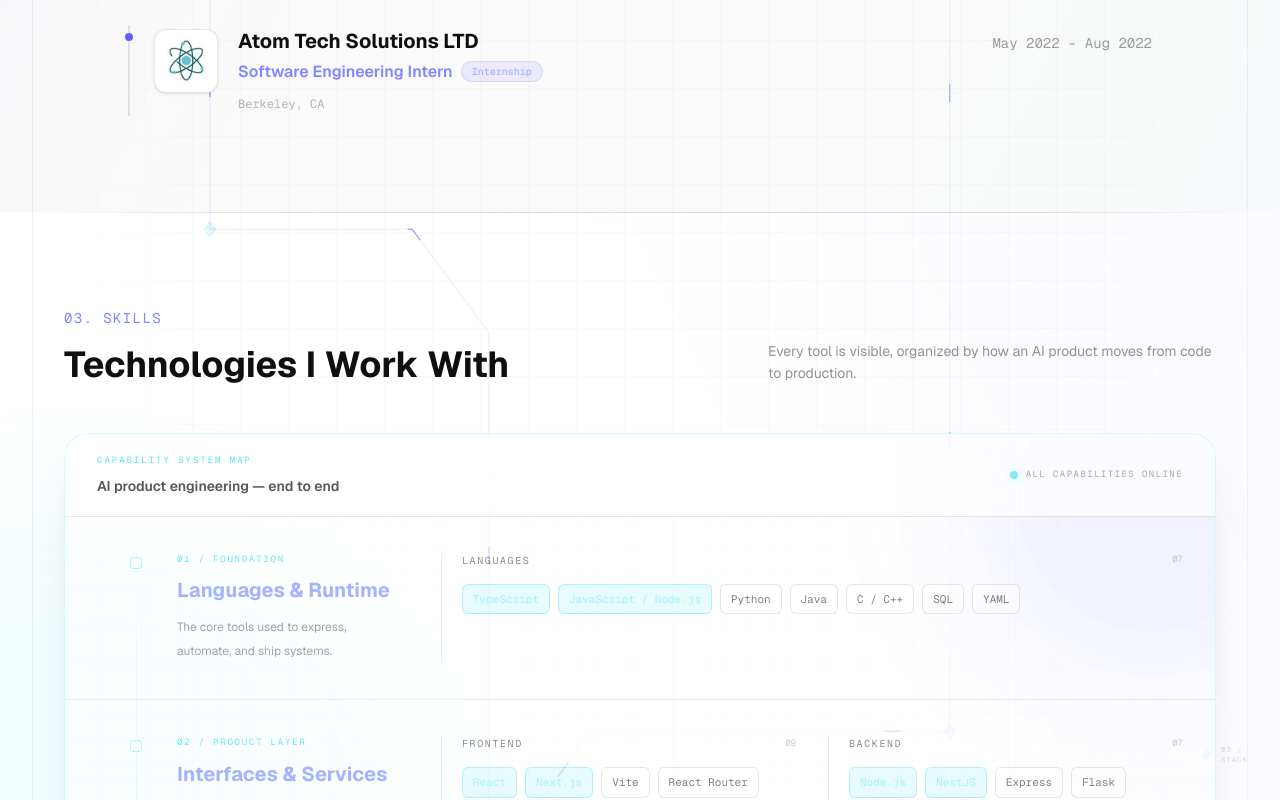
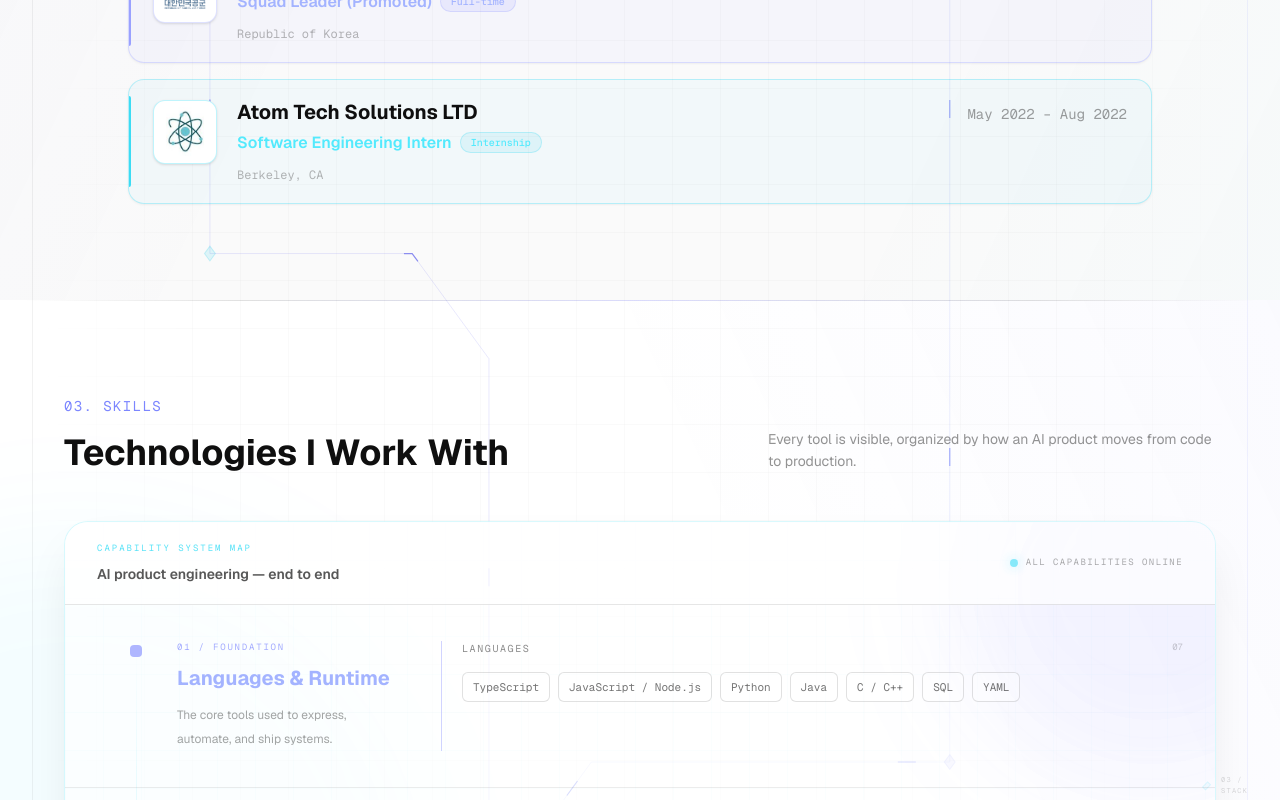
Before and after one commit to danielsoo/portfolio, a Next.js app: page / in a window 1280 px wide. Shown: the part 2440-3240 px from the top of the page. Built offline with nearby package versions, Linux system fonts and the light colour scheme.

Commit message:
feat: refine portfolio project presentation

```diff
--- a/src/components/sections/Awards.tsx
+++ b/src/components/sections/Awards.tsx
@@ -4,6 +4,7 @@ import { motion } from "framer-motion";
 import { useInView } from "@/hooks/useInView";
 import { useLocale } from "@/i18n/LocaleProvider";
 import { messages } from "@/i18n/messages";
+import { getAccent } from "./accentPalette";
 
 export default function Awards() {
   const { ref, inView } = useInView();
@@ -27,24 +28,28 @@ export default function Awards() {
           </h2>
 
           <div className="grid sm:grid-cols-2 lg:grid-cols-3 gap-5">
-            {items.map((award, i) => (
+            {items.map((award, i) => {
+              const accent = getAccent(i);
+              return (
                 <motion.div
                   key={award.title.en}
                   initial={{ opacity: 0, scale: 0.95 }}
                   animate={inView ? { opacity: 1, scale: 1 } : {}}
                   transition={{ duration: 0.4, delay: i * 0.1 }}
-                className="group p-5 rounded-xl border border-[var(--foreground)]/10 hover:border-indigo-500/40 transition-all duration-300 hover:-translate-y-1"
+                  className={`group relative overflow-hidden rounded-xl border bg-gradient-to-br p-5 transition-all duration-300 hover:-translate-y-1 ${accent.border} ${accent.hoverBorder} ${accent.gradient}`}
                 >
+                  <div className={`pointer-events-none absolute -right-10 -top-10 h-24 w-24 rounded-full blur-3xl ${accent.glow}`} />
                 <div className="flex items-start gap-3">
                   <span className="text-2xl">{award.icon}</span>
                   <div className="flex-1 min-w-0">
                     <p className="font-bold text-sm leading-tight mb-1">{t(award.title)}</p>
-                    <p className="text-indigo-400 text-xs font-mono">{t(award.org)}</p>
+                    <p className={`text-xs font-mono ${accent.accent}`}>{t(award.org)}</p>
                     <p className="text-[var(--foreground)]/30 text-xs font-mono mt-1">{t(award.date)}</p>
                   </div>
                 </div>
                 </motion.div>
-            ))}
+              );
+            })}
           </div>
         </motion.div>
       </div>
--- a/src/components/sections/Experience.tsx
+++ b/src/components/sections/Experience.tsx
@@ -5,6 +5,7 @@ import Image from "next/image";
 import { useInView } from "@/hooks/useInView";
 import { useLocale } from "@/i18n/LocaleProvider";
 import { messages } from "@/i18n/messages";
+import { getAlternatingAccent } from "./accentPalette";
 
 export default function Experience() {
   const { ref, inView } = useInView();
@@ -27,19 +28,21 @@ export default function Experience() {
             {t(messages.experience.heading)}
           </h2>
 
-          <div className="space-y-8">
-            {entries.map((experience, index) => (
+          <div className="space-y-4">
+            {entries.map((experience, index) => {
+              const accent = getAlternatingAccent(index);
+              return (
                 <motion.article
                   key={experience.org.en}
                   initial={{ opacity: 0, x: -30 }}
                   animate={inView ? { opacity: 1, x: 0 } : {}}
                   transition={{ duration: 0.5, delay: index * 0.12 }}
-                className="group relative border-l-2 border-[var(--foreground)]/10 py-1 pl-6 transition-colors hover:border-indigo-500/50"
+                  className={`group relative overflow-hidden rounded-2xl border px-5 py-5 shadow-sm shadow-black/5 transition-all duration-300 hover:-translate-y-0.5 sm:px-6 ${accent.border} ${accent.hoverBorder} ${accent.surface}`}
                 >
-                <div className="absolute -left-[5px] top-2 h-2 w-2 rounded-full bg-indigo-500 transition-transform group-hover:scale-150" />
+                  <div className={`absolute inset-y-4 left-0 w-0.5 rounded-r-full opacity-75 transition-opacity group-hover:opacity-100 ${accent.dot}`} />
 
                 <div className="flex items-start gap-4 sm:gap-5">
-                  <div className="grid h-14 w-14 flex-none place-items-center overflow-hidden rounded-xl border border-[var(--foreground)]/10 bg-white shadow-sm shadow-black/10 sm:h-16 sm:w-16">
+                  <div className={`grid h-14 w-14 flex-none place-items-center overflow-hidden rounded-xl border bg-white shadow-sm shadow-black/10 sm:h-16 sm:w-16 ${accent.border}`}>
                     <Image
                       src={experienceLogos[index].src}
                       alt={experienceLogos[index].alt}
@@ -56,10 +59,10 @@ export default function Experience() {
                           {t(experience.org)}
                         </p>
                         <div className="mt-1.5 flex flex-wrap items-center gap-2">
-                          <h3 className="font-semibold text-indigo-400 transition-colors group-hover:text-cyan-300">
+                          <h3 className={`font-semibold transition-colors ${accent.accent}`}>
                             {t(experience.role)}
                           </h3>
-                          <span className="rounded-full border border-indigo-400/20 bg-indigo-500/10 px-2.5 py-0.5 font-mono text-[10px] font-medium text-indigo-300">
+                          <span className={`rounded-full border px-2.5 py-0.5 font-mono text-[10px] font-medium ${accent.chip}`}>
                             {t(experience.employmentType)}
                           </span>
                         </div>
@@ -75,7 +78,8 @@ export default function Experience() {
                   </div>
                 </div>
                 </motion.article>
-            ))}
+              );
+            })}
           </div>
         </motion.div>
       </div>
--- a/src/components/sections/Projects.tsx
+++ b/src/components/sections/Projects.tsx
@@ -9,11 +9,24 @@ import { projects } from "@/data/projects";
 import { useLocale } from "@/i18n/LocaleProvider";
 import { messages } from "@/i18n/messages";
 import { localizeProject } from "@/i18n/useLocalizedProject";
+import { getAlternatingAccent } from "./accentPalette";
+
+const projectPriority = new Map([
+  ["levit-shopport-ai", 0],
+  ["ieee-battlebot", 1],
+  ["federated-tinyml", 2],
+  ["signum", 3],
+  ["asme-website", 4],
+  ["hangukgwan", 5],
+]);
 
 export default function Projects() {
   const { ref, inView } = useInView();
   const { locale, t } = useLocale();
   const railRef = useRef<HTMLDivElement>(null);
+  const orderedProjects = [...projects].sort(
+    (a, b) => (projectPriority.get(a.slug) ?? Number.MAX_SAFE_INTEGER) - (projectPriority.get(b.slug) ?? Number.MAX_SAFE_INTEGER),
+  );
 
   const moveRail = (direction: -1 | 1) => {
     const rail = railRef.current;
@@ -56,15 +69,16 @@ export default function Projects() {
           ref={railRef}
           className="project-carousel flex snap-x snap-mandatory gap-5 overflow-x-auto px-[max(1.5rem,calc((100vw-72rem)/2))] pb-7"
         >
-          {projects.map((project, index) => {
+          {orderedProjects.map((project, index) => {
             const localized = localizeProject(project, locale);
+            const accent = getAlternatingAccent(index);
             return (
               <motion.article
                 key={project.slug}
                 initial={{ opacity: 0, x: 50 }}
                 animate={inView ? { opacity: 1, x: 0 } : {}}
                 transition={{ duration: 0.5, delay: index * 0.08 }}
-                className="group relative grid min-h-[34rem] w-[86vw] max-w-[62rem] flex-none snap-center overflow-hidden rounded-3xl border border-[var(--foreground)]/10 bg-[var(--background)]/75 shadow-2xl shadow-black/10 transition duration-300 hover:border-indigo-400/40 md:grid-cols-[1.06fr_.94fr]"
+                className={`group relative grid min-h-[34rem] w-[86vw] max-w-[62rem] flex-none snap-center overflow-hidden rounded-3xl border border-[var(--foreground)]/10 bg-[var(--background)]/75 shadow-2xl shadow-black/10 transition duration-300 md:grid-cols-[1.06fr_.94fr] ${accent.hoverBorder}`}
               >
                 <Link
                   href={`/projects/${project.slug}`}
@@ -120,11 +134,12 @@ export default function Projects() {
 
                 <div className="pointer-events-none relative flex flex-col p-7 sm:p-9">
                   <div className="absolute inset-0 opacity-20 [background-image:linear-gradient(rgba(99,102,241,.12)_1px,transparent_1px),linear-gradient(90deg,rgba(99,102,241,.12)_1px,transparent_1px)] [background-size:34px_34px]" />
+                  <div className={`absolute inset-0 bg-gradient-to-br opacity-60 ${accent.gradient}`} />
                   <div className="relative">
-                    <p className="font-mono text-[10px] uppercase tracking-[0.2em] text-cyan-400/65">
+                    <p className={`font-mono text-[10px] uppercase tracking-[0.2em] ${accent.accentMuted}`}>
                       {localized.type}
                     </p>
-                    <h3 className="mt-4 text-3xl font-bold leading-[1.08] transition-colors group-hover:text-indigo-300">
+                    <h3 className={`mt-4 text-3xl font-bold leading-[1.08] transition-colors ${accent.groupHoverAccent}`}>
                       {localized.title}
                     </h3>
                     <p className="mt-5 line-clamp-4 text-sm leading-7 text-[var(--foreground)]/58">
--- a/src/components/sections/SiteLinks.tsx
+++ b/src/components/sections/SiteLinks.tsx
@@ -4,6 +4,7 @@ import { motion } from "framer-motion";
 import { useInView } from "@/hooks/useInView";
 import { useLocale } from "@/i18n/LocaleProvider";
 import { messages } from "@/i18n/messages";
+import { getAccent } from "./accentPalette";
 
 const SITES = [
   {
@@ -41,6 +42,7 @@ export default function SiteLinks() {
           <div className="grid md:grid-cols-2 gap-6">
             {SITES.map((site, i) => {
               const copy = messages.siteLinks[site.id];
+              const accent = getAccent(i);
               const isLive = site.url !== "#";
               const status = isLive ? messages.siteLinks.statusLive : messages.siteLinks.statusProgress;
               const Wrapper = isLive ? motion.a : motion.div;
@@ -54,10 +56,11 @@ export default function SiteLinks() {
                   initial={{ opacity: 0, y: 30 }}
                   animate={inView ? { opacity: 1, y: 0 } : {}}
                   transition={{ duration: 0.5, delay: i * 0.1 }}
-                  className="group p-6 rounded-xl border border-[var(--foreground)]/10 hover:border-indigo-500/40 hover:-translate-y-1 transition-all duration-300 block"
+                  className={`group relative block overflow-hidden rounded-xl border bg-gradient-to-br p-6 transition-all duration-300 hover:-translate-y-1 ${accent.border} ${accent.hoverBorder} ${accent.gradient}`}
                 >
+                  <div className={`pointer-events-none absolute -right-12 -top-12 h-28 w-28 rounded-full blur-3xl ${accent.glow}`} />
                   <div className="flex items-start justify-between mb-3 gap-2">
-                    <h3 className="font-bold text-lg group-hover:text-indigo-400 transition-colors">
+                    <h3 className={`relative font-bold text-lg transition-colors ${accent.accent}`}>
                       {t(copy.title)}
                     </h3>
                     <div className="flex items-center gap-2 flex-shrink-0 mt-0.5">
@@ -81,13 +84,13 @@ export default function SiteLinks() {
                     {t(copy.description)}
                   </p>
                   {isLive && (
-                    <p className="text-xs text-indigo-400/60 font-mono truncate mb-3">{site.url}</p>
+                    <p className={`text-xs font-mono truncate mb-3 ${accent.accentMuted}`}>{site.url}</p>
                   )}
                   <div className="flex flex-wrap gap-2">
                     {site.tags.map((tag) => (
                       <span
                         key={tag}
-                        className="text-xs px-2.5 py-1 rounded-full bg-indigo-500/10 text-indigo-400 font-mono"
+                        className={`text-xs px-2.5 py-1 rounded-full border font-mono ${accent.chip}`}
                       >
                         {tag}
                       </span>
--- a/src/components/sections/Skills.tsx
+++ b/src/components/sections/Skills.tsx
@@ -4,6 +4,7 @@ import { motion } from "framer-motion";
 import { useInView } from "@/hooks/useInView";
 import { useLocale } from "@/i18n/LocaleProvider";
 import { messages } from "@/i18n/messages";
+import { getAlternatingAccent } from "./accentPalette";
 
 export default function Skills() {
   const { ref, inView } = useInView();
@@ -62,21 +63,23 @@ export default function Skills() {
                 />
               </div>
 
-              {stages.map((stage, stageIndex) => (
+              {stages.map((stage, stageIndex) => {
+                const accent = getAlternatingAccent(stageIndex);
+                return (
                   <motion.article
                     key={stage.eyebrow.en}
                     initial={{ opacity: 0, y: 24 }}
                     animate={inView ? { opacity: 1, y: 0 } : {}}
                     transition={{ duration: 0.45, delay: stageIndex * 0.09 }}
-                  className="group/stage relative grid gap-8 border-b border-[var(--foreground)]/[0.08] px-6 py-9 transition-colors last:border-b-0 hover:bg-cyan-400/[0.025] sm:px-8 lg:grid-cols-[14rem_minmax(0,1fr)] lg:gap-10 lg:pl-28"
+                    className={`group/stage relative grid gap-8 border-b border-[var(--foreground)]/[0.08] px-6 py-9 transition-colors last:border-b-0 sm:px-8 lg:grid-cols-[14rem_minmax(0,1fr)] lg:gap-10 lg:pl-28 ${accent.hoverSurface}`}
                   >
-                  <span className="absolute left-[4.05rem] top-10 hidden h-3 w-3 rounded-sm border border-cyan-300/50 bg-[var(--background)] transition group-hover/stage:rotate-45 group-hover/stage:bg-cyan-400 lg:block" />
+                    <span className={`absolute left-[4.05rem] top-10 hidden h-3 w-3 rounded-sm border opacity-60 transition group-hover/stage:rotate-45 group-hover/stage:opacity-100 lg:block ${accent.border} ${accent.dot}`} />
 
                     <div>
-                    <p className="font-mono text-[9px] uppercase tracking-[0.2em] text-cyan-400/60">
+                      <p className={`font-mono text-[9px] uppercase tracking-[0.2em] ${accent.accentMuted}`}>
                         {String(stageIndex + 1).padStart(2, "0")} / {t(stage.eyebrow)}
                       </p>
-                    <h3 className="mt-3 text-xl font-bold leading-tight text-indigo-300 transition-colors group-hover/stage:text-cyan-300">
+                      <h3 className={`mt-3 text-xl font-bold leading-tight ${accent.accent}`}>
                         {t(stage.title)}
                       </h3>
                       <p className="mt-3 text-xs leading-6 text-[var(--foreground)]/38">
@@ -88,7 +91,7 @@ export default function Skills() {
                       {stage.groupIndices.map((groupIndex) => {
                         const group = groups[groupIndex];
                         return (
-                        <div key={group.category.en} className="border-l border-indigo-400/20 pl-5">
+                          <div key={group.category.en} className={`border-l pl-5 ${accent.line}`}>
                           <div className="flex items-center justify-between gap-4">
                             <h4 className="font-mono text-[10px] uppercase tracking-[0.16em] text-[var(--foreground)]/48">
                               {t(group.category)}
@@ -107,7 +110,8 @@ export default function Skills() {
                       })}
                     </div>
                   </motion.article>
-              ))}
+                );
+              })}
             </div>
 
             <div className="relative flex flex-wrap items-center justify-between gap-3 border-t border-[var(--foreground)]/10 bg-[var(--background)]/65 px-6 py-4 font-mono text-[9px] uppercase tracking-[0.16em] text-[var(--foreground)]/25 sm:px-8">
@@ -122,35 +126,11 @@ export default function Skills() {
 }
 
 function SkillChip({ skill }: { skill: string }) {
-  const primary = primarySkills.has(skill);
-
   return (
     <span
-      className={`rounded-md border px-2.5 py-1.5 font-mono text-[11px] transition-colors ${
-        primary
-          ? "border-cyan-400/25 bg-cyan-400/[0.09] text-cyan-200"
-          : "border-[var(--foreground)]/10 bg-[var(--background)]/35 text-[var(--foreground)]/52 hover:border-indigo-400/30 hover:text-indigo-300"
-      }`}
+      className="rounded-md border border-[var(--foreground)]/12 bg-[var(--background)]/35 px-2.5 py-1.5 font-mono text-[11px] text-[var(--foreground)]/58 transition-colors hover:border-[var(--foreground)]/25 hover:text-[var(--foreground)]/78"
     >
       {skill}
     </span>
   );
 }
-
-const primarySkills = new Set([
-  "TypeScript",
-  "JavaScript / Node.js",
-  "React",
-  "Next.js",
-  "Node.js",
-  "NestJS",
-  "MongoDB",
-  "OpenAI API",
-  "Semantic Embeddings",
-  "Mem0 OSS",
-  "A/B Testing",
-  "Kubernetes",
-  "Datadog",
-  "Jest",
-  "Vitest",
-]);
--- /dev/null
+++ b/src/components/sections/accentPalette.ts
@@ -0,0 +1,66 @@
+export const accentPalette = [
+  {
+    accent: "text-indigo-300",
+    accentMuted: "text-indigo-400/70",
+    groupHoverAccent: "group-hover:text-indigo-300",
+    border: "border-indigo-400/25",
+    hoverBorder: "hover:border-indigo-300/45",
+    line: "border-indigo-400/35",
+    dot: "bg-indigo-400",
+    chip: "border-indigo-400/20 bg-indigo-500/[0.09] text-indigo-300",
+    surface: "bg-indigo-500/[0.035]",
+    hoverSurface: "hover:bg-indigo-500/[0.045]",
+    gradient: "from-indigo-500/[0.11] to-violet-500/[0.035]",
+    glow: "bg-indigo-500/[0.10]",
+  },
+  {
+    accent: "text-cyan-300",
+    accentMuted: "text-cyan-400/70",
+    groupHoverAccent: "group-hover:text-cyan-300",
+    border: "border-cyan-400/25",
+    hoverBorder: "hover:border-cyan-300/45",
+    line: "border-cyan-400/35",
+    dot: "bg-cyan-400",
+    chip: "border-cyan-400/20 bg-cyan-500/[0.09] text-cyan-300",
+    surface: "bg-cyan-500/[0.035]",
+    hoverSurface: "hover:bg-cyan-500/[0.045]",
+    gradient: "from-cyan-500/[0.11] to-blue-500/[0.035]",
+    glow: "bg-cyan-500/[0.10]",
+  },
+  {
+    accent: "text-violet-300",
+    accentMuted: "text-violet-400/70",
+    groupHoverAccent: "group-hover:text-violet-300",
+    border: "border-violet-400/25",
+    hoverBorder: "hover:border-violet-300/45",
+    line: "border-violet-400/35",
+    dot: "bg-violet-400",
+    chip: "border-violet-400/20 bg-violet-500/[0.09] text-violet-300",
+    surface: "bg-violet-500/[0.035]",
+    hoverSurface: "hover:bg-violet-500/[0.045]",
+    gradient: "from-violet-500/[0.11] to-fuchsia-500/[0.035]",
+    glow: "bg-violet-500/[0.10]",
+  },
+  {
+    accent: "text-amber-300",
+    accentMuted: "text-amber-400/70",
+    groupHoverAccent: "group-hover:text-amber-300",
+    border: "border-amber-400/25",
+    hoverBorder: "hover:border-amber-300/45",
+    line: "border-amber-400/35",
+    dot: "bg-amber-400",
+    chip: "border-amber-400/20 bg-amber-500/[0.09] text-amber-300",
+    surface: "bg-amber-500/[0.035]",
+    hoverSurface: "hover:bg-amber-500/[0.045]",
+    gradient: "from-amber-500/[0.11] to-orange-500/[0.035]",
+    glow: "bg-amber-500/[0.10]",
+  },
+] as const;
+
+export function getAccent(index: number) {
+  return accentPalette[index % accentPalette.length];
+}
+
+export function getAlternatingAccent(index: number) {
+  return accentPalette[index % 2];
+}
```
Also changed, not shown: src/data/projects.ts (+14 -7 lines). Lines whose indentation alone changed are shown as unchanged.
